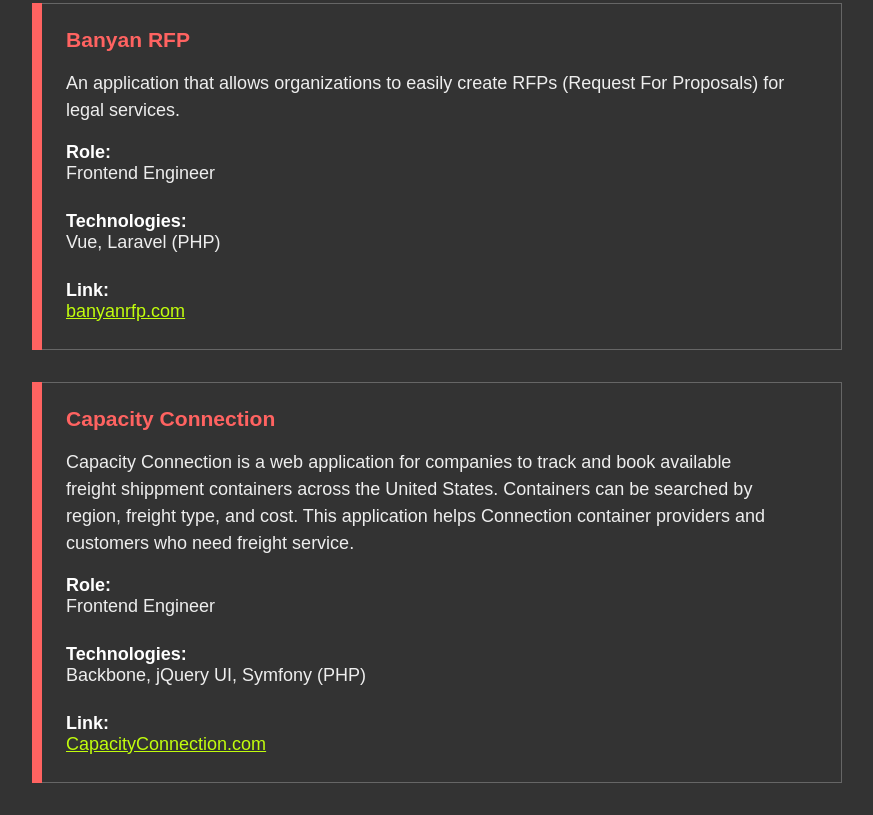
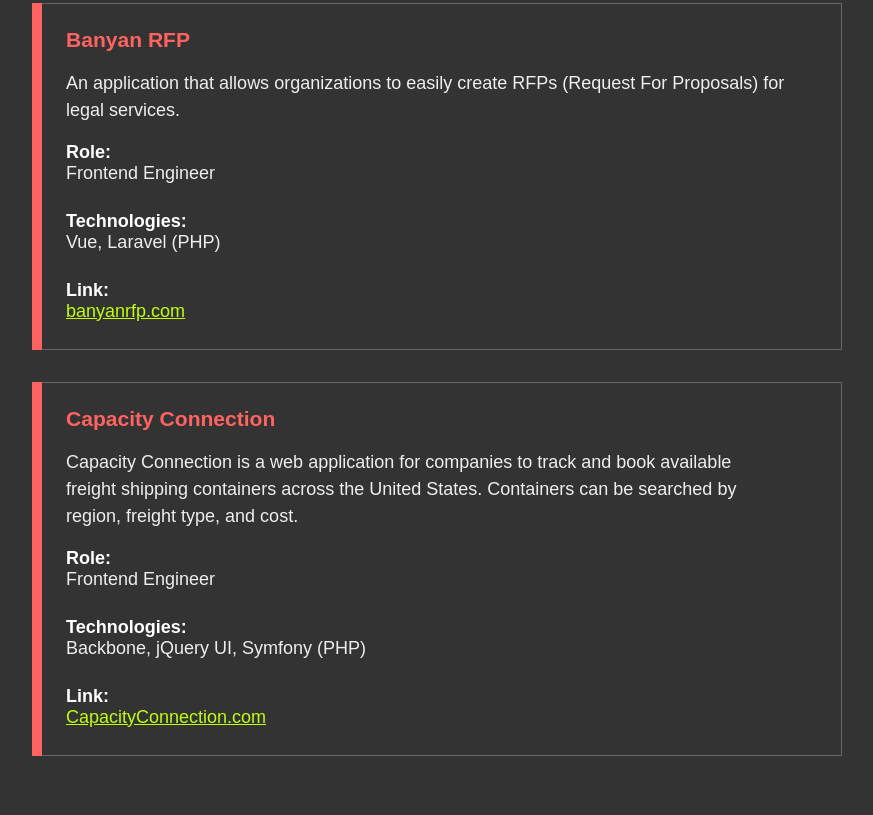
Before and after one commit to atparkweb/personal-page-example, a plain HTML site: page projects.html in a window 1280 px wide. Shown: the part 633-1448 px from the top of the page, without its empty margins (198-1071 px from the left). After the commit the page ends 1421 px from the top, so only its background shows below. Drawn offline with Linux system fonts and the light colour scheme; a web font is replaced by a local one.

Commit message:
fix: typo in post content

```diff
--- a/projects.html
+++ b/projects.html
@@ -72,8 +72,8 @@
           </header>
           <div>
             <p>
-              Capacity Connection is a web application for companies to track and book available freight shippment containers across the United States.
-              Containers can be searched by region, freight type, and cost. This application helps Connection container providers and customers who need freight service.
+              Capacity Connection is a web application for companies to track and book available freight shipping containers across the United States.
+              Containers can be searched by region, freight type, and cost.
             </p>
             <p>
               <dl>
```
